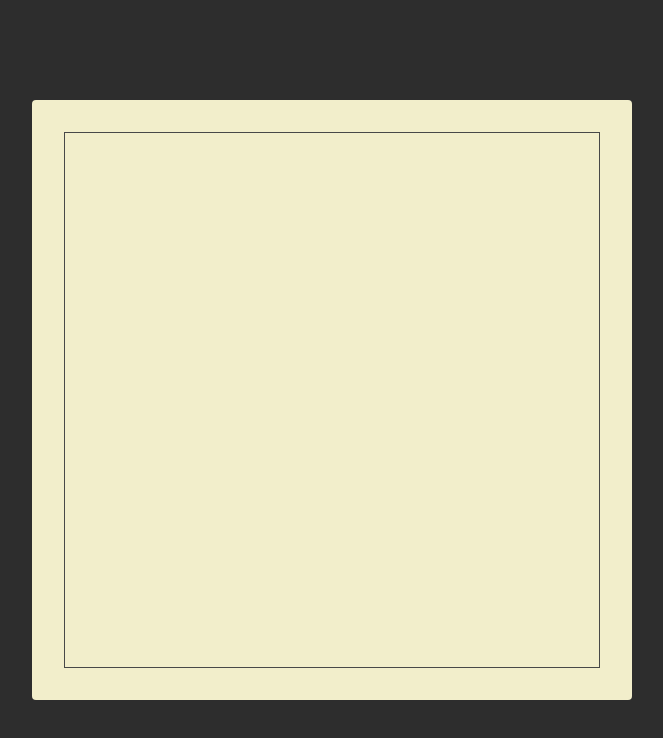
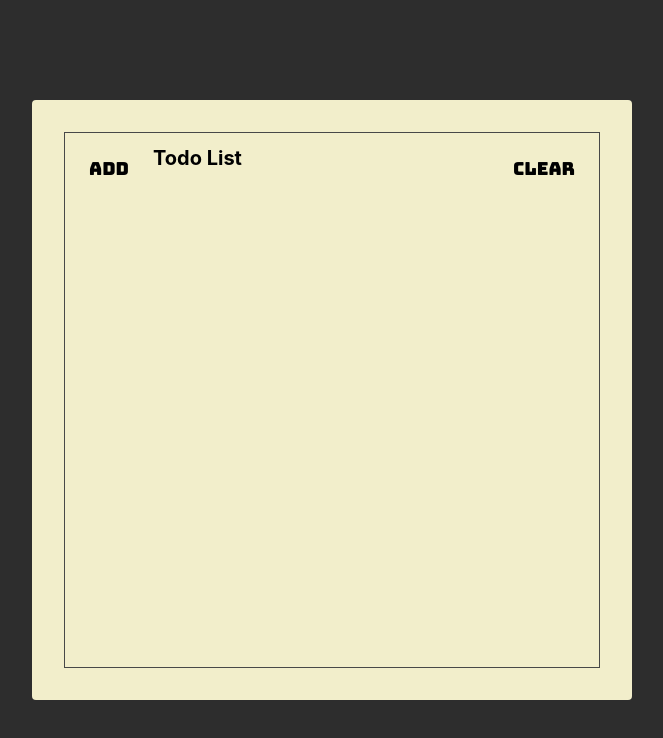
Before and after one commit to henrichfergian/react-course-starterpack, a website: page index.html in a window 1280 px wide. Shown: the whole page, without its empty margins (308-971 px from the left). Drawn offline with Linux system fonts and the light colour scheme.

Commit message:
Menambanhkan google font bungee dan homemade  apple, menambahkan struktur header

```diff
--- a/index.html
+++ b/index.html
@@ -5,12 +5,24 @@
     <meta name="viewport" content="width=device-width, initial-scale=1.0" />
     <meta http-equiv="X-UA-Compatible" content="ie=edge" />
     <link rel="stylesheet" href="./style.css" />
+    <link rel="preconnect" href="https://fonts.googleapis.com" />
+    <link rel="preconnect" href="https://fonts.gstatic.com" crossorigin />
+    <link
+      href="https://fonts.googleapis.com/css2?family=Bungee&family=Homemade+Apple&display=swap"
+      rel="stylesheet"
+    />
     <title>Static Template</title>
   </head>
 
   <body>
     <div class="container">
-      <div class="frame"></div>
+      <div class="frame">
+        <div class="header">
+          <button class="header-btn">Add</button>
+          <h1 class="header-title">Todo List</h1>
+          <button class="header-btn">Clear</button>
+        </div>
+      </div>
     </div>
   </body>
 </html>
--- a/style.css
+++ b/style.css
@@ -34,3 +34,20 @@ html {
   border: 1px solid #484848;
   height: 100%;
 }
+
+.header {
+  display: flex;
+}
+
+.header-title {
+  flex: 1;
+}
+
+.header-btn {
+  font-size: 1.8rem;
+  font-family: "Bungee", "sans-serif";
+  padding: 24px;
+  background: unset;
+  border: unset;
+  outline: unset;
+}
```
Also changed, not shown: .codesandbox/workspace.json (added).
